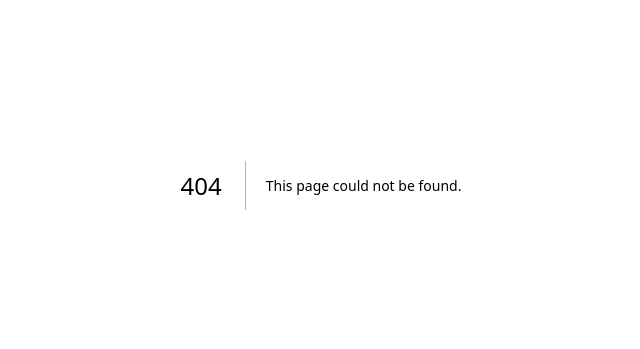
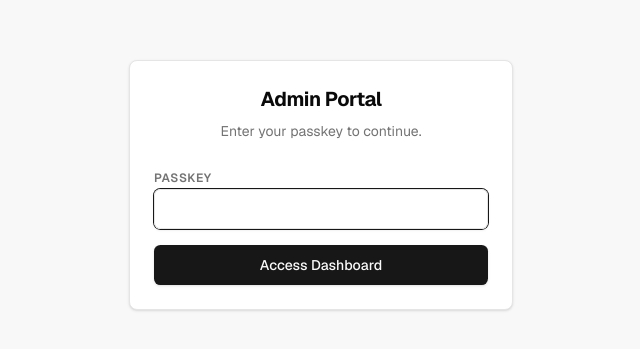
Before and after one commit to playlikeboy/campusloop, a Next.js app: page /admin-login in a window 1280 px wide. Before the commit this address had no page. Shown: the part 215-564 px from the top of the page, without its empty margins (319-959 px from the left). Built offline with nearby package versions, Linux system fonts and the light colour scheme; what @hexclave/next would draw is missing.

Commit message:
feat: implement passkey verification (17092006) for /admin and colleges actions

```diff
--- /dev/null
+++ b/src/app/admin-login/actions.ts
@@ -0,0 +1,22 @@
+"use server";
+
+import { cookies } from "next/headers";
+import { redirect } from "next/navigation";
+
+export async function loginWithPasskey(formData: FormData) {
+  const passkey = formData.get("passkey") as string;
+
+  if (passkey === "17092006") {
+    const cookieStore = await cookies();
+    cookieStore.set("admin_session", "17092006", {
+      httpOnly: true,
+      secure: process.env.NODE_ENV === "production",
+      sameSite: "strict",
+      path: "/",
+      maxAge: 60 * 60 * 24 * 7, // 1 week
+    });
+    redirect("/admin");
+  } else {
+    throw new Error("Invalid passkey");
+  }
+}
--- /dev/null
+++ b/src/app/admin-login/login-form.tsx
@@ -0,0 +1,53 @@
+"use client";
+
+import { useState } from "react";
+import { loginWithPasskey } from "./actions";
+
+export function AdminLoginForm() {
+  const [error, setError] = useState<string | null>(null);
+  const [isLoading, setIsLoading] = useState(false);
+
+  async function handleSubmit(e: React.FormEvent<HTMLFormElement>) {
+    e.preventDefault();
+    setIsLoading(true);
+    setError(null);
+
+    const formData = new FormData(e.currentTarget);
+    try {
+      await loginWithPasskey(formData);
+    } catch (err: any) {
+      setError(err.message || "Something went wrong");
+      setIsLoading(false);
+    }
+  }
+
+  return (
+    <form onSubmit={handleSubmit} className="space-y-4">
+      <div className="space-y-2">
+        <label htmlFor="passkey" className="text-xs font-semibold uppercase tracking-wider text-muted-foreground">Passkey</label>
+        <input
+          id="passkey"
+          name="passkey"
+          type="password"
+          required
+          autoFocus
+          className="flex h-10 w-full rounded-md border border-input bg-transparent px-3 py-2 text-sm shadow-sm placeholder:text-muted-foreground focus-visible:outline-none focus-visible:ring-1 focus-visible:ring-ring"
+        />
+      </div>
+
+      {error && (
+        <div className="rounded-md bg-destructive/15 p-3 text-xs font-medium text-destructive border border-destructive/20">
+          {error}
+        </div>
+      )}
+
+      <button
+        type="submit"
+        disabled={isLoading}
+        className="flex w-full items-center justify-center rounded-md bg-primary h-10 px-4 py-2 text-sm font-medium text-primary-foreground shadow-sm transition-colors hover:bg-primary/90 disabled:opacity-50"
+      >
+        {isLoading ? "Verifying..." : "Access Dashboard"}
+      </button>
+    </form>
+  );
+}
--- /dev/null
+++ b/src/app/admin-login/page.tsx
@@ -0,0 +1,20 @@
+import { Metadata } from "next";
+import { AdminLoginForm } from "./login-form";
+
+export const metadata: Metadata = {
+  title: "Admin Passkey | CampusLoop",
+};
+
+export default function AdminLoginPage() {
+  return (
+    <div className="flex min-h-screen flex-col items-center justify-center bg-background px-4">
+      <div className="w-full max-w-sm space-y-6 rounded-lg border border-border bg-card p-6 shadow-sm">
+        <div className="text-center space-y-2">
+          <h1 className="text-xl font-bold tracking-tight text-foreground">Admin Portal</h1>
+          <p className="text-sm text-muted-foreground">Enter your passkey to continue.</p>
+        </div>
+        <AdminLoginForm />
+      </div>
+    </div>
+  );
+}
--- a/src/app/admin/colleges/actions.ts
+++ b/src/app/admin/colleges/actions.ts
@@ -5,8 +5,16 @@ import { institutions, institutionDomains } from "@/db/schema";
 import { hexclaveServerApp } from "@/hexclave/server";
 import { userProfiles } from "@/db/schema";
 import { eq } from "drizzle-orm";
+import { cookies } from "next/headers";
 
 async function verifyAdmin() {
+  // Try passkey bypass first
+  const cookieStore = await cookies();
+  const passkey = cookieStore.get("admin_session")?.value;
+  if (passkey === "17092006") {
+    return getDb();
+  }
+
   const user = await hexclaveServerApp.getUser();
   if (!user) throw new Error("Unauthorized");
 
--- a/src/app/admin/layout.tsx
+++ b/src/app/admin/layout.tsx
@@ -4,15 +4,38 @@ import { userProfiles, institutions } from "@/db/schema";
 import { eq, sql } from "drizzle-orm";
 import { redirect } from "next/navigation";
 import Link from "next/link";
+import { cookies } from "next/headers";
 
 export default async function AdminLayout({
   children,
 }: {
   children: React.ReactNode;
 }) {
+  // 1. Verify Passkey Cookie first (bypass DB check)
+  const cookieStore = await cookies();
+  const passkey = cookieStore.get("admin_session")?.value;
+  if (passkey === "17092006") {
+    return (
+      <div className="flex min-h-screen flex-col bg-background pb-24 md:pb-0">
+        <header className="sticky top-0 z-40 flex items-center justify-between border-b border-white/10 bg-background/80 px-4 py-4 backdrop-blur-xl">
+          <h1 className="text-xl font-bold tracking-tight text-primary">Admin Panel</h1>
+          <nav className="flex gap-4">
+            <Link href="/admin" className="text-sm font-medium hover:text-primary">Dashboard</Link>
+            <Link href="/admin/colleges" className="text-sm font-medium hover:text-primary">Colleges</Link>
+            <Link href="/app/campus" className="text-sm font-medium text-muted-foreground hover:text-primary">Exit Admin</Link>
+          </nav>
+        </header>
+        <main className="flex-1 p-4 md:p-8">
+          {children}
+        </main>
+      </div>
+    );
+  }
+
+  // 2. Fallback to normal role check
   const user = await hexclaveServerApp.getUser();
   if (!user) {
-    redirect("/sign-in");
+    redirect("/admin-login");
   }
 
   const db = getDb();
@@ -34,7 +57,6 @@ export default async function AdminLayout({
         role: "ADMIN",
         status: "ACTIVE",
       });
-      // Refresh current page
     }
   }
 
@@ -43,8 +65,7 @@ export default async function AdminLayout({
   });
 
   if (!profile || profile.role !== "ADMIN") {
-    // If not admin, redirect to campus feed
-    redirect("/app/campus");
+    redirect("/admin-login");
   }
 
   return (
```
